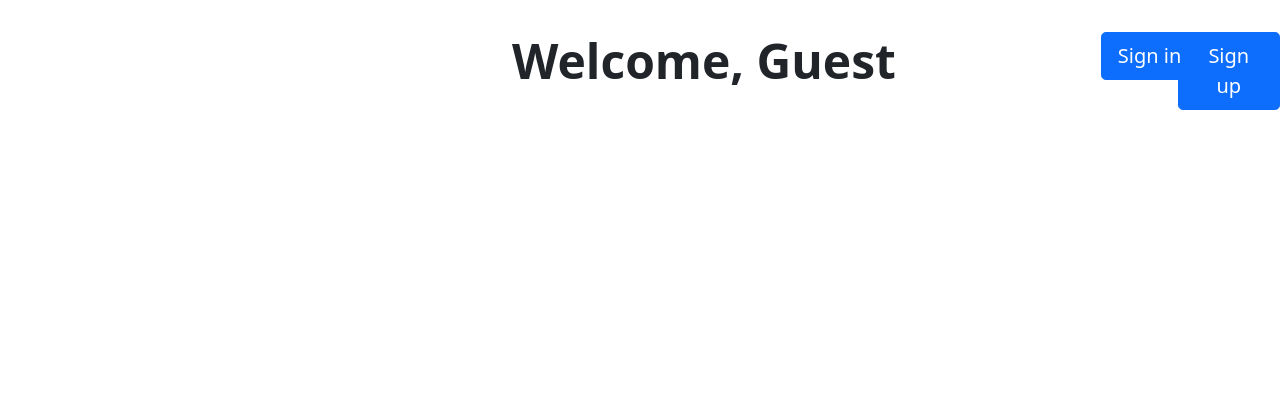
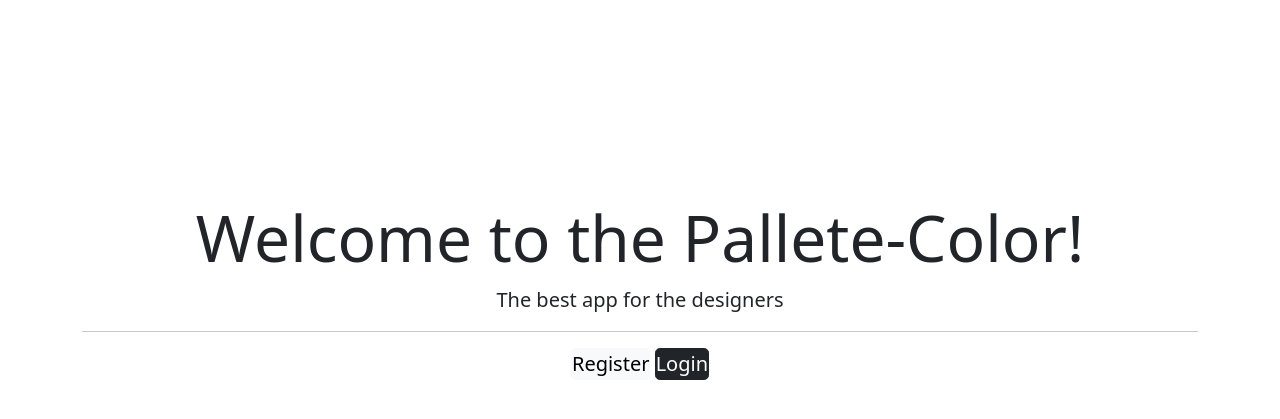
Before and after one commit to Dreyclin/colorpicker, a Node server app: page / in a window 1280 px wide. Shown: the top 419 px of the page. Run offline with Node 20, Linux system fonts and the light colour scheme; data that the repository does not hold is empty; some libraries are stand-ins or nearby versions.

Commit message:
Divide registration and login into the separate ejs

```diff
--- a/app.js
+++ b/app.js
@@ -3,6 +3,9 @@ const bodyParser = require("body-parser");
 const ejs = require("ejs");
 const mongoose = require("mongoose");
 const bcrypt = require("bcrypt");
+const passport = require("passport");
+const passportLocalMongoose = require("passport-local-mongoose");
+const session = require("express-session");
 
 mongoose.connect("mongodb://localhost:27017/palleteDB");
 
@@ -10,13 +13,18 @@ const app = express();
 
 app.use(bodyParser.urlencoded({ extended: true }));
 app.use(express.static("public"));
+app.use(session({
+    secret: "good secret anyway",
+    resave: false,
+    saveUninitialized: true,
+}))
+
 app.set("view engine", "ejs");
 
 const lockedSrc = "img/secured-lock.png";
 const unlockedSrc = "img/padlock-unlock.png";
 const colorsNum = 6;
 const saltRounds = 10;
-let isLogged = false;
 let currentUser = "";
 
 
@@ -31,101 +39,137 @@ const userSchema = new mongoose.Schema({
     colors: [itemSchema]
 })
 
+userSchema.plugin(passportLocalMongoose);
+
 itemSchema.path("locked").default(false);
 
 const Item = mongoose.model("Item", itemSchema);
 const User = mongoose.model("User", userSchema);
 
-app.get("/", function (req, res) {
-    if (currentUser != "" && isLogged) {
-        User.findOne({ username: currentUser }).then(user => {
-            if (user.colors.length > 0) {
-                user.colors.forEach(color => {
-                    if (!color.locked) {
-                        color.color = randomColor();
-                    }
-                })
-                user.save();
-                res.render("index", { colors: user.colors, isLogged: isLogged, name: currentUser })
-            } else {
-                for (let i = 0; i < 6; i++) {
-                    user.colors.push({ color: randomColor(), locked: false });
-                }
-                user.save();
-                res.render("index", { colors: user.colors, isLogged: isLogged, name: currentUser })
-            }
-        })
-    } else {
-        Item.find({}).then((items) => {
-            items.forEach(item => {
-                if (!item.locked) {
-                    item.color = randomColor();
-                    item.save();
-                }
-            })
-            res.render("index", { colors: items, isLogged: isLogged, name: currentUser });
-        })
-    }
+passport.use(User.createStrategy());
 
+// passport.serializeUser(function (user, cb) {
+//     process.nextTick(function () {
+//         return cb(null, {
+//             id: user.id,
+//             username: user.username,
+//             picture: user.picture
+//         });
+//     });
+// });
+
+// passport.deserializeUser(function (user, cb) {
+//     process.nextTick(function () {
+//         return cb(null, user);
+//     });
+// });
+
+passport.serializeUser(User.serializeUser());
+passport.deserializeUser(User.deserializeUser());
+
+app.get("/", function(req, res) {
+    res.render("home");
 })
 
-app.get("/:color", function (req, res) {
-    const colorParam = req.params.color;
-    const isFaviconRequest = req.url.includes('favicon.ico');
-
-    if (colorParam && !isFaviconRequest) {
-        if (currentUser != "" && isLogged) {
-            User.findOne({ username: currentUser }).then(user => {
-                let foundColor = user.colors.filter(color => { return color.color == "#" + req.params.color });
-                foundColor[0].locked = true;
-                user.save().then(() => { res.redirect("/") });
-            })
-        } else {
-            Item.findOne({ color: "#" + req.params.color }).then((item) => {
-                if (item) {
-                    item.locked = !item.locked;
-                    item.save().then(() => { res.redirect("/") });
-                }
-            })
-        }
-    }
+app.get("/login", function(req, res) {
+    res.render("login");
 })
 
-app.post("/register", function (req, res) {
-    const name = req.body.name;
-    const password = req.body.password;
-
-    bcrypt.hash(password, saltRounds, function (err, hash) {
-        const newUser = new User({
-            username: name,
-            password: hash
-        })
-
-        newUser.save().then(() => {
-            isLogged = true;
-            currentUser = name;
-            res.redirect("/");
-        });
-    })
+app.get("/register", function(req, res) {
+    res.render("register");
 })
 
-app.post("/login", function (req, res) {
-    User.findOne({username: req.body.name}).then((user) => {
-        bcrypt.compare(req.body.password, user.password, function(err, result) {
-            if(result){
-                isLogged = true;
-                currentUser = user.username;
-                res.redirect("/");
-            }
-        })
-    })
-})
+// app.get("/", function (req, res) {
+//     console.log(req.user);
+//     if (req.user) {
+//         User.findOne({ username: req.user.username }).then(user => {
+//             if (user.colors.length > 0) {
+//                 user.colors.forEach(color => {
+//                     if (!color.locked) {
+//                         color.color = randomColor();
+//                     }
+//                 })
+//                 user.save();
+//                 res.render("index", { colors: user.colors, isLogged: req.user, name: req.user.username })
+//             } else {
+//                 for (let i = 0; i < colorsNum; i++) {
+//                     user.colors.push({ color: randomColor(), locked: false });
+//                 }
+//                 user.save();
+//                 res.render("index", { colors: user.colors, isLogged: req.user, name: req.user.username })
+//             }
+//         })
+//     } else {
+//         Item.find({}).then((items) => {
+//             items.forEach(item => {
+//                 if (!item.locked) {
+//                     item.color = randomColor();
+//                     item.save();
+//                 }
+//             })
+//             res.render("index", { colors: items, isLogged: req.user, name: "" });
+//         })
+//     }
 
-app.post("/logout", function (req, res) {
-    isLogged = false;
-    currentUser = "";
-    res.redirect("/");
-})
+// })
+
+// app.get("/:color", function (req, res) {
+//     const colorParam = req.params.color;
+//     const isFaviconRequest = req.url.includes('favicon.ico');
+
+//     if (colorParam && !isFaviconRequest) {
+//         if (req.user) {
+//             User.findOne({ username: req.user.username }).then(user => {
+//                 let foundColor = user.colors.filter(color => { return color.color == "#" + req.params.color });
+//                 foundColor[0].locked = true;
+//                 user.save().then(() => { res.redirect("/") });
+//             })
+//         } else {
+//             Item.findOne({ color: "#" + req.params.color }).then((item) => {
+//                 if (item) {
+//                     item.locked = !item.locked;
+//                     item.save().then(() => { res.redirect("/") });
+//                 }
+//             })
+//         }
+//     }
+// })
+
+// app.post("/register", function (req, res) {
+//     User.register({ username: req.body.name }, req.body.password, function (err, user) {
+//         if (err) {
+//             console.log(err);
+//             res.redirect("/");
+//         } else {
+//             passport.authenticate("local")(req, res, function () {
+//                 //currentUser = req.body.name
+//                 res.redirect("/");
+//             })
+//         }
+//     })
+
+// })
+
+// app.post("/login", passport.authenticate("local", {
+//     successRedirect: "/",
+//     failureRedirect: "/failure",
+// })
+    // User.findOne({ username: req.body.name }).then((user) => {
+    //     bcrypt.compare(req.body.password, user.password, function (err, result) {
+    //         if (result) {
+    //             currentUser = user.username;
+    //             res.redirect("/");
+    //         }
+    //     })
+    // })
+
+
+// )
+
+// app.post("/logout", function (req, res) {
+//     //currentUser = "";
+//     req.logout(() => { res.redirect("/") });
+// })
 
 function randomColor() {
     const r = Math.floor(Math.random() * 256);
--- a/package.json
+++ b/package.json
@@ -13,7 +13,11 @@
     "body-parser": "^1.20.2",
     "ejs": "^3.1.9",
     "express": "^4.18.2",
+    "express-session": "^1.18.0",
     "md5": "^2.3.0",
-    "mongoose": "^8.0.0"
+    "mongoose": "^8.0.0",
+    "passport": "^0.7.0",
+    "passport-local": "^1.0.0",
+    "passport-local-mongoose": "^8.0.0"
   }
 }
--- a/public/styles.css
+++ b/public/styles.css
@@ -77,3 +77,8 @@ img {
     top: 5%;
     left: 92%;
 }
+
+.centered {
+    padding-top: 200px;
+    text-align: center;
+}
--- /dev/null
+++ b/views/home.ejs
@@ -0,0 +1,14 @@
+<%- include('partials/header') %>
+
+
+<div class="jumbotron centered">
+  <div class="container">
+    <h1 class="display-3">Welcome to the Pallete-Color!</h1>
+    <p class="lead">The best app for the designers</p>
+    <hr>
+    <a class="btn btn-light btn-lg" href="/register" role="button">Register</a>
+    <a class="btn btn-dark btn-lg" href="/login" role="button">Login</a>
+  </div>
+</div>
+
+<%- include('partials/footer') %>
--- a/views/index.ejs
+++ /dev/null
@@ -1,103 +0,0 @@
-<!DOCTYPE html>
-<html lang="en">
-
-<head>
-    <meta charset="UTF-8">
-    <meta name="viewport" content="width=device-width, initial-scale=1.0">
-    <link href="https://cdn.jsdelivr.net/npm/bootstrap@5.0.2/dist/css/bootstrap.min.css" rel="stylesheet"
-        integrity="sha384-EVSTQN3/azprG1Anm3QDgpJLIm9Nao0Yz1ztcQTwFspd3yD65VohhpuuCOmLASjC" crossorigin="anonymous">
-    <script src="https://cdn.jsdelivr.net/npm/bootstrap@5.0.2/dist/js/bootstrap.bundle.min.js"
-        integrity="sha384-MrcW6ZMFYlzcLA8Nl+NtUVF0sA7MsXsP1UyJoMp4YLEuNSfAP+JcXn/tWtIaxVXM"
-        crossorigin="anonymous"></script>
-    <link rel="stylesheet" href="/styles.css">
-    <title>Pallete Color v2.0</title>
-</head>
-
-<body>
-    <div class="row">
-        <% for(let i=0; i < colors.length; i++) { %>
-            <div class="col-lg-2 col-md-4 item" style="background-color: <%= colors[i].color %>;">
-                <span>
-                    <%= colors[i].color %>
-                </span>
-                <% if (colors[i].locked) { %>
-                    <img src="/img/secured-lock.png" alt="lock">
-                    <% } else { %>
-                        <img src="/img/padlock-unlock.png" alt="lock">
-                        <% } %>
-                            <input type="hidden" name="color" value="<%= colors[i].color %>">
-            </div>
-            <% } %>
-    </div>
-
-    <% if(!isLogged) { %>
-        <h3 class="welcome">Welcome, Guest</h3>
-        <button type="button" class="btn btn-primary btn-lg" data-bs-toggle="modal" data-bs-target="#registerModal">
-            Sign up
-        </button>
-        <button type="button" class="btn btn-primary btn-lg sign-in" data-bs-toggle="modal" data-bs-target="#loginModal">
-            Sign in
-        </button>
-    <% } %>
-
-    <% if(isLogged) { %>
-        <h3 class="welcome">Welcome, <%= name %></h3>
-        <form action="/logout" method="post">
-            <button type="submit" class="btn btn-primary btn-lg logout">
-                Log Out
-            </button>
-        </form>
-    <% } %>
-
-
-
-
-
-    <div class="modal fade" id="registerModal" tabindex="-1" aria-labelledby="registerModalLabel" aria-hidden="true">
-        <div class="modal-dialog">
-            <div class="modal-content">
-                <div class="modal-header">
-                    <h1 class="modal-title fs-5" id="registerModalLabel">Registration</h1>
-                    <button class="btn-close" data-bs-dismiss="modal" aria-label="Close"></button>
-                </div>
-                <div class="modal-body">
-                    <form action="/register" method="post">
-                        <div class="mb-3">
-                            <label for="name" class="form-label">Name</label>
-                            <input type="text" class="form-control" id="name" name="name">
-                            <label for="password" class="form-label">Password</label>
-                            <input type="password" class="form-control" id="password" name="password">
-                        </div>
-                        <button class="btn btn-primary btn-lg float-right" type="submit">Sign Up</button>
-                    </form>
-                </div>
-            </div>
-        </div>
-    </div>
-
-    <div class="modal fade" id="loginModal" tabindex="-1" aria-labelledby="loginModalLabel" aria-hidden="true">
-        <div class="modal-dialog">
-            <div class="modal-content">
-                <div class="modal-header">
-                    <h1 class="modal-title fs-5" id="loginModalLabel">Log in</h1>
-                    <button class="btn-close" data-bs-dismiss="modal" aria-label="Close"></button>
-                </div>
-                <div class="modal-body">
-                    <form action="/login" method="post">
-                        <div class="mb-3">
-                            <label for="name" class="form-label">Name</label>
-                            <input type="text" class="form-control" id="name" name="name">
-                            <label for="password" class="form-label">Password</label>
-                            <input type="password" class="form-control" id="password" name="password">
-                        </div>
-                        <button class="btn btn-primary btn-lg float-right" type="submit">Log in</button>
-                    </form>
-                </div>
-            </div>
-        </div>
-    </div>
-
-    <script src="/script.js"></script>
-</body>
-
-</html>
--- /dev/null
+++ b/views/partials/footer.ejs
@@ -0,0 +1,4 @@
+<script src="/script.js"></script>
+</body>
+
+</html>
--- /dev/null
+++ b/views/partials/header.ejs
@@ -0,0 +1,16 @@
+<!DOCTYPE html>
+<html lang="en">
+
+<head>
+    <meta charset="UTF-8">
+    <meta name="viewport" content="width=device-width, initial-scale=1.0">
+    <link href="https://cdn.jsdelivr.net/npm/bootstrap@5.0.2/dist/css/bootstrap.min.css" rel="stylesheet"
+        integrity="sha384-EVSTQN3/azprG1Anm3QDgpJLIm9Nao0Yz1ztcQTwFspd3yD65VohhpuuCOmLASjC" crossorigin="anonymous">
+    <script src="https://cdn.jsdelivr.net/npm/bootstrap@5.0.2/dist/js/bootstrap.bundle.min.js"
+        integrity="sha384-MrcW6ZMFYlzcLA8Nl+NtUVF0sA7MsXsP1UyJoMp4YLEuNSfAP+JcXn/tWtIaxVXM"
+        crossorigin="anonymous"></script>
+    <link rel="stylesheet" href="/styles.css">
+    <title>Pallete Color v2.0</title>
+</head>
+
+<body>
```
Also changed, not shown: views/login.ejs (added, +46 -0 lines), views/pallete.ejs (added, +38 -0 lines), views/register.ejs (added, +45 -0 lines), 1 other file.
